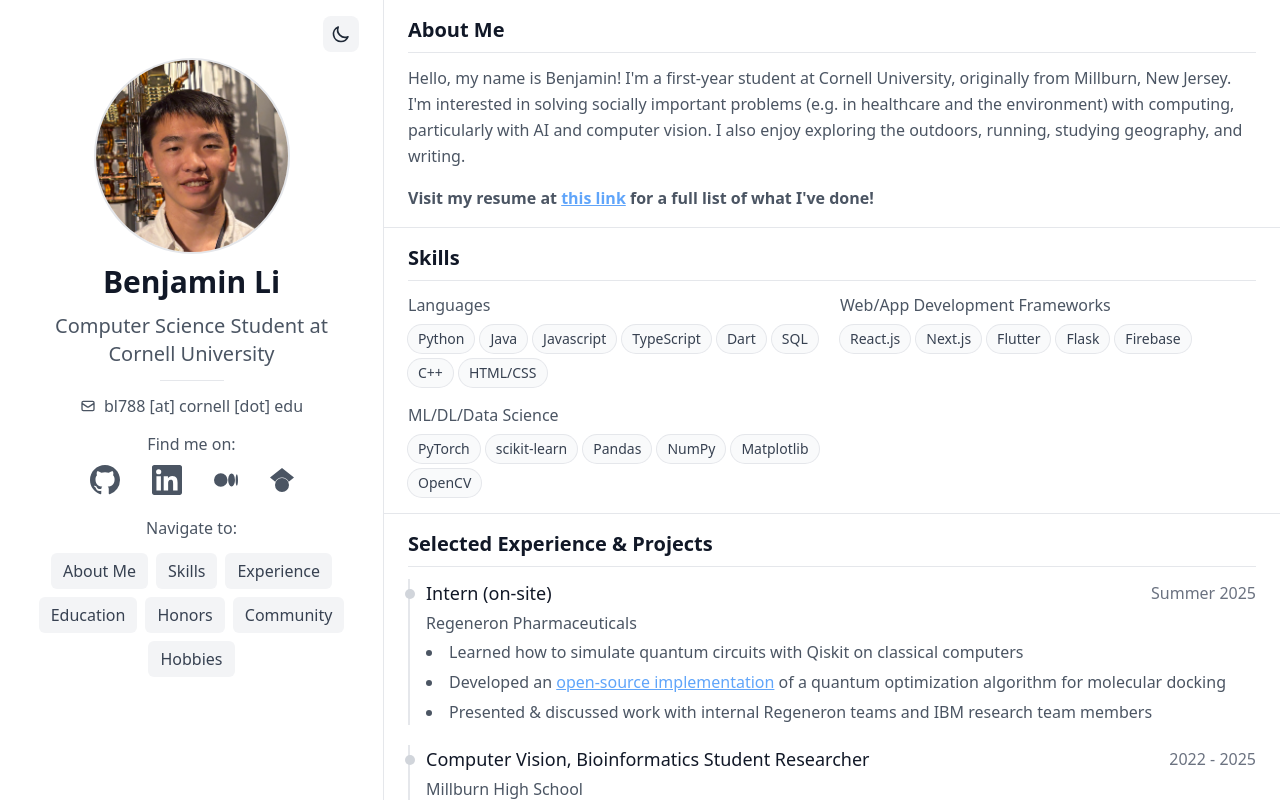
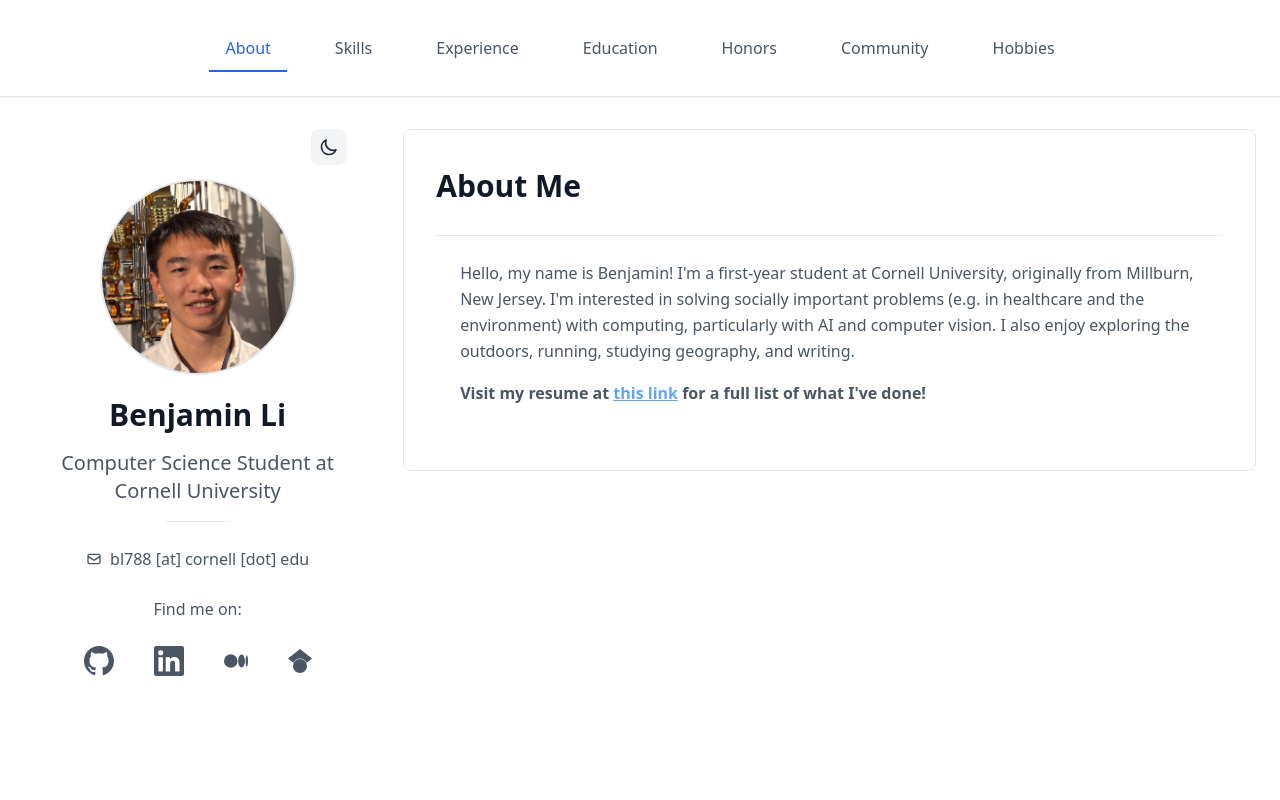
Before and after one commit to 25benjaminli/ben-website, a Next.js app: page / in a window 1280 px wide. Shown: the top 800 px of the page. Built offline with nearby package versions, Linux system fonts and the light colour scheme.

Commit message:
update layout

```diff
--- /dev/null
+++ b/app/components/Layout.tsx
@@ -0,0 +1,48 @@
+'use client';
+
+import { ReactNode } from 'react';
+import ProfileSection from './ProfileSection';
+import Navigation from './Navigation';
+
+interface LayoutProps {
+    children: ReactNode;
+    title: string;
+    currentSection: string;
+    onSectionChange: (section: string) => void;
+}
+
+const Layout = ({ children, title, currentSection, onSectionChange }: LayoutProps) => {
+    return (
+        <div className="min-h-screen bg-white dark:bg-gray-900">
+            <Navigation currentSection={currentSection} onSectionChange={onSectionChange} />
+
+            <main className="max-w-7xl mx-auto">
+                <div className="grid grid-cols-1 lg:grid-cols-10 gap-8 px-6 py-8">
+                    {/* Left Column - Profile */}
+                    <div className="lg:col-span-3">
+                        <div className="lg:sticky lg:top-24">
+                            <ProfileSection />
+                        </div>
+                    </div>
+
+                    {/* Right Column - Content */}
+                    <div className="lg:col-span-7">
+                        <div className="bg-white dark:bg-gray-900 rounded-lg border border-gray-200 dark:border-gray-800">
+                            <div className="pt-8 pb-4 px-8">
+                                <h1 className="text-3xl font-bold text-gray-900 dark:text-white mb-6 leading-relaxed">
+                                    {title}
+                                </h1>
+                                <div className="h-px w-full bg-gray-200 dark:bg-gray-700" />
+                            </div>
+                            <div className="px-8 pb-12 leading-relaxed text-gray-700 dark:text-gray-300">
+                                {children}
+                            </div>
+                        </div>
+                    </div>
+                </div>
+            </main>
+        </div>
+    );
+};
+
+export default Layout;
--- /dev/null
+++ b/app/components/Navigation.tsx
@@ -0,0 +1,88 @@
+'use client';
+
+interface NavigationProps {
+    currentSection: string;
+    onSectionChange: (section: string) => void;
+}
+
+const Navigation = ({ currentSection, onSectionChange }: NavigationProps) => {
+    const navigationItems = [
+        { key: 'about', label: 'About' },
+        { key: 'skills', label: 'Skills' },
+        { key: 'experience', label: 'Experience' },
+        { key: 'education', label: 'Education' },
+        { key: 'honors', label: 'Honors' },
+        { key: 'community', label: 'Community' },
+        { key: 'hobbies', label: 'Hobbies' }
+    ];
+
+    return (
+        <nav className="sticky top-0 z-50 bg-white dark:bg-gray-900 border-b border-gray-200 dark:border-gray-700 shadow-sm">
+            <div className="max-w-7xl mx-auto px-4 sm:px-6">
+                <div className="flex justify-center py-4 sm:py-6">
+                    {/* Desktop Navigation */}
+                    <div className="hidden sm:flex space-x-8">
+                        {navigationItems.map((item) => (
+                            <button
+                                key={item.key}
+                                onClick={() => onSectionChange(item.key)}
+                                className={`
+                                    relative px-4 py-3 text-base font-medium transition-all duration-300 ease-in-out group
+                                    ${currentSection === item.key
+                                        ? 'text-blue-600 dark:text-blue-400'
+                                        : 'text-gray-600 dark:text-gray-400 hover:text-blue-600 dark:hover:text-blue-400'
+                                    }
+                                `}
+                            >
+                                {item.label}
+                                {/* Active underline */}
+                                <span
+                                    className={`
+                                        absolute bottom-0 left-0 h-0.5 bg-blue-600 dark:bg-blue-400 transition-all duration-300 ease-in-out
+                                        ${currentSection === item.key ? 'w-full' : 'w-0'}
+                                    `}
+                                />
+                                {/* Hover underline - only show when not active */}
+                                {currentSection !== item.key && (
+                                    <span
+                                        className="absolute bottom-0 left-0 h-0.5 w-0 bg-blue-600 dark:bg-blue-400 transition-all duration-300 ease-in-out group-hover:w-full"
+                                    />
+                                )}
+                            </button>
+                        ))}
+                    </div>
+
+                    {/* Mobile Navigation - Horizontal Scroll */}
+                    <div className="sm:hidden w-full">
+                        <div className="flex space-x-6 overflow-x-auto scrollbar-hide px-4">
+                            {navigationItems.map((item) => (
+                                <button
+                                    key={item.key}
+                                    onClick={() => onSectionChange(item.key)}
+                                    className={`
+                                        relative flex-shrink-0 px-3 py-3 text-sm font-medium transition-all duration-300 ease-in-out whitespace-nowrap
+                                        ${currentSection === item.key
+                                            ? 'text-blue-600 dark:text-blue-400'
+                                            : 'text-gray-600 dark:text-gray-400'
+                                        }
+                                    `}
+                                >
+                                    {item.label}
+                                    {/* Mobile underline */}
+                                    <span
+                                        className={`
+                                            absolute bottom-0 left-0 h-0.5 bg-blue-600 dark:bg-blue-400 transition-all duration-300 ease-in-out
+                                            ${currentSection === item.key ? 'w-full' : 'w-0'}
+                                        `}
+                                    />
+                                </button>
+                            ))}
+                        </div>
+                    </div>
+                </div>
+            </div>
+        </nav>
+    );
+};
+
+export default Navigation;
--- a/app/components/ProfileSection.tsx
+++ b/app/components/ProfileSection.tsx
@@ -1,64 +1,50 @@
 import Image from 'next/image';
 import { ThemeToggle } from './ThemeToggle';
 
-interface ProfileSectionProps {
-	scrollToSection: (sectionId: string) => void;
-}
-
-const ProfileSection = ({ scrollToSection }: ProfileSectionProps) => {
-	const navigationItems = [
-		{ key: 'about', label: 'About Me' },
-		{ key: 'skills', label: 'Skills' },
-		{ key: 'experience', label: 'Experience' },
-		{ key: 'education', label: 'Education' },
-		{ key: 'honors', label: 'Honors' },
-		{ key: 'community', label: 'Community' },
-		{ key: 'hobbies', label: 'Hobbies' }
-	];
-
+const ProfileSection = () => {
 	return (
 		<div className="w-full pb-8 pt-1 md:py-0 bg-white dark:bg-gray-900 px-6 sm:pt-0">
 				{/* Theme Toggle Button */}
-				<div className="flex justify-end mb-2">
+				<div className="flex justify-end mb-4">
 					<ThemeToggle />
 				</div>
 
-				<div className="space-y-3 text-center">
+				<div className="space-y-6 text-center">
 				<div className="relative w-32 md:w-48 h-32 md:h-48 mx-auto">
 					<div className="relative w-full h-full rounded-full overflow-hidden ring-2 ring-gray-200 dark:ring-gray-700">
 						<Image src="/portrait.jpg" alt="Profile" fill className="object-cover" priority />
 					</div>
 				</div>
 
-				<div className="space-y-3">
-					<h1 className="text-2xl md:text-3xl font-bold text-gray-900 dark:text-white">Benjamin Li</h1>
-					<h2 className="text-lg md:text-xl text-gray-600 dark:text-gray-400">Computer Science Student at Cornell University</h2>
-					<div className="h-px w-16 bg-gray-200 dark:bg-gray-700 mx-auto my-3" />
+				<div className="space-y-4">
+					<h1 className="text-2xl md:text-3xl font-bold text-gray-900 dark:text-white leading-relaxed">Benjamin Li</h1>
+					<h2 className="text-lg md:text-xl text-gray-600 dark:text-gray-400 leading-relaxed">Computer Science Student at Cornell University</h2>
+					<div className="h-px w-16 bg-gray-200 dark:bg-gray-700 mx-auto my-4" />
 				</div>
 
 				{/* Contact Info */}
-				<div className="flex items-center justify-center space-x-2 mt-2">
+				<div className="flex items-center justify-center space-x-2 mt-4">
 					<svg className="w-4 h-4 text-gray-600 dark:text-gray-400" viewBox="0 0 24 24" fill="none" stroke="currentColor" strokeWidth="2">
 						<path d="M3 8l7.89 5.26a2 2 0 002.22 0L21 8M5 19h14a2 2 0 002-2V7a2 2 0 00-2-2H5a2 2 0 00-2 2v10a2 2 0 002 2z" />
 					</svg>
-					<p>
+					<p className="leading-relaxed">
 						bl788 [at] cornell [dot] edu
 					</p>
 				</div>
 
-				<div className="flex items-center justify-center space-y-4 mt-4">
+				<div className="flex items-center justify-center space-y-6 mt-6">
 
 					{/* Social Links */}
 					<div>
-						<p>
+						<p className="mb-4 leading-relaxed">
 							Find me on:
 						</p>
-						<div className="flex items-center space-x-4">
+						<div className="flex items-center justify-center space-x-6">
 							<a
 								href="https://github.com/25benjaminli"
 								target="_blank"
 								rel="noopener noreferrer"
-								className="p-2 text-gray-600 dark:text-gray-400 hover:text-gray-900 dark:hover:text-white"
+								className="p-2 text-gray-600 dark:text-gray-400 hover:text-gray-900 dark:hover:text-white transition-colors"
 							>
 								<svg viewBox="0 0 24 24" width="30" height="30" fill="currentColor">
 									<path d="M12 0C5.37 0 0 5.37 0 12c0 5.31 3.435 9.795 8.205 11.385.6.105.825-.255.825-.57 0-.285-.015-1.23-.015-2.235-3.015.555-3.795-.735-4.035-1.41-.135-.345-.72-1.41-1.23-1.695-.42-.225-1.02-.78-.015-.795.945-.015 1.62.87 1.845 1.23 1.08 1.815 2.805 1.305 3.495.99.105-.78.42-1.305.765-1.605-2.67-.3-5.46-1.335-5.46-5.925 0-1.305.465-2.385 1.23-3.225-.12-.3-.54-1.53.12-3.18 0 0 1.005-.315 3.3 1.23.96-.27 1.98-.405 3-.405s2.04.135 3 .405c2.295-1.56 3.3-1.23 3.3-1.23.66 1.65.24 2.88.12 3.18.765.84 1.23 1.905 1.23 3.225 0 4.605-2.805 5.625-5.475 5.925.435.375.81 1.095.81 2.22 0 1.605-.015 2.895-.015 3.3 0 .315.225.69.825.57A12.02 12.02 0 0024 12c0-6.63-5.37-12-12-12z" />
@@ -68,7 +54,7 @@ const ProfileSection = ({ scrollToSection }: ProfileSectionProps) => {
 								href="https://www.linkedin.com/in/benjamin-li-613a16230/"
 								target="_blank"
 								rel="noopener noreferrer"
-								className="p-2 text-gray-600 dark:text-gray-400 hover:text-gray-900 dark:hover:text-white"
+								className="p-2 text-gray-600 dark:text-gray-400 hover:text-gray-900 dark:hover:text-white transition-colors"
 							>
 								<svg viewBox="0 0 24 24" width="30" height="30" fill="currentColor">
 									<path d="M20.447 20.452h-3.554v-5.569c0-1.328-.027-3.037-1.852-3.037-1.853 0-2.136 1.445-2.136 2.939v5.667H9.351V9h3.414v1.561h.046c.477-.9 1.637-1.85 3.37-1.85 3.601 0 4.267 2.37 4.267 5.455v6.286zM5.337 7.433a2.062 2.062 0 01-2.063-2.065 2.064 2.064 0 112.063 2.065zm1.782 13.019H3.555V9h3.564v11.452zM22.225 0H1.771C.792 0 0 .774 0 1.729v20.542C0 23.227.792 24 1.771 24h20.451C23.2 24 24 23.227 24 22.271V1.729C24 .774 23.2 0 22.222 0h.003z" />
@@ -79,7 +65,7 @@ const ProfileSection = ({ scrollToSection }: ProfileSectionProps) => {
 								href="https://medium.com/@25benjaminli/"
 								target="_blank"
 								rel="noopener noreferrer"
-								className="p-2 text-gray-600 dark:text-gray-400 hover:text-gray-900 dark:hover:text-white"
+								className="p-2 text-gray-600 dark:text-gray-400 hover:text-gray-900 dark:hover:text-white transition-colors"
 							>
 								<svg viewBox="0 0 24 24" width="24" height="24" fill="currentColor">
 									<path d="M13.54 12a6.8 6.8 0 01-6.77 6.82A6.8 6.8 0 010 12a6.8 6.8 0 016.77-6.82A6.8 6.8 0 0113.54 12zM20.96 12c0 3.54-1.51 6.42-3.38 6.42-1.87 0-3.39-2.88-3.39-6.42s1.52-6.42 3.39-6.42 3.38 2.88 3.38 6.42M24 12c0 3.17-.53 5.75-1.19 5.75-.66 0-1.19-2.58-1.19-5.75s.53-5.75 1.19-5.75S24 8.83 24 12z"/>
@@ -90,7 +76,7 @@ const ProfileSection = ({ scrollToSection }: ProfileSectionProps) => {
 								href="https://scholar.google.com/citations?user=JRj8RfIAAAAJ&hl=en"
 								target="_blank"
 								rel="noopener noreferrer"
-								className="p-2 text-gray-600 dark:text-gray-400 hover:text-gray-900 dark:hover:text-white"
+								className="p-2 text-gray-600 dark:text-gray-400 hover:text-gray-900 dark:hover:text-white transition-colors"
 							>
 								<svg viewBox="0 0 24 24" width="24" height="24" fill="currentColor">
 									<path d="M5.242 13.769L0 9.5 12 0l12 9.5-5.242 4.269C17.548 11.249 14.978 9.5 12 9.5c-2.977 0-5.548 1.748-6.758 4.269zM12 10a7 7 0 1 0 0 14 7 7 0 0 0 0-14z"/>
@@ -99,22 +85,6 @@ const ProfileSection = ({ scrollToSection }: ProfileSectionProps) => {
 						</div>
 					</div>
 				</div>
-
-				{/* Navigation Buttons */}
-				<div className="space-y-3 mt-5">
-					<p>Navigate to:</p>
-					<div className="flex flex-wrap gap-2 justify-center">
-						{navigationItems.map((item) => (
-							<button
-								key={item.key}
-								onClick={() => scrollToSection(item.key)}
-								className="px-3 py-1.5 rounded-md text-base font-medium transition-colors bg-gray-100 dark:bg-gray-800 text-gray-700 dark:text-gray-300 hover:bg-gray-200 dark:hover:bg-gray-700"
-							>
-								{item.label}
-							</button>
-						))}
-					</div>
-				</div>
 			</div>
 		</div>
 	);
--- a/app/page.tsx
+++ b/app/page.tsx
@@ -1,105 +1,76 @@
 'use client';
 
-import ProfileSection from './components/ProfileSection';
+import { useState, useEffect } from 'react';
+import { useSearchParams, useRouter } from 'next/navigation';
+import Layout from './components/Layout';
+import AboutSection from './components/AboutSection';
 import SkillsSection from './components/SkillsSection';
 import ExperienceSection from './components/ExperienceSection';
-import HobbiesSection from './components/HobbiesSection';
 import EducationSection from './components/EducationSection';
 import HonorsSection from './components/HonorsSection';
-import AboutSection from './components/AboutSection';
 import CommunitySection from './components/CommunitySection';
+import HobbiesSection from './components/HobbiesSection';
 
-export default function Website() {
-    const scrollToSection = (sectionId: string) => {
-        const element = document.getElementById(sectionId);
-        if (element) {
-            element.scrollIntoView({ behavior: 'smooth' });
+export default function HomePage() {
+    const searchParams = useSearchParams();
+    const router = useRouter();
+    const [currentSection, setCurrentSection] = useState('about');
+
+    useEffect(() => {
+        const section = searchParams.get('section') || 'about';
+        setCurrentSection(section);
+    }, [searchParams]);
+
+    const handleSectionChange = (section: string) => {
+        setCurrentSection(section);
+        router.push(`/?section=${section}`);
+    };
+
+    const renderCurrentSection = () => {
+        switch (currentSection) {
+            case 'skills':
+                return <SkillsSection />;
+            case 'experience':
+                return <ExperienceSection />;
+            case 'education':
+                return <EducationSection />;
+            case 'honors':
+                return <HonorsSection />;
+            case 'community':
+                return <CommunitySection />;
+            case 'hobbies':
+                return <HobbiesSection />;
+            default:
+                return <AboutSection />;
+        }
+    };
+
+    const getSectionTitle = () => {
+        switch (currentSection) {
+            case 'skills':
+                return 'Skills';
+            case 'experience':
+                return 'Selected Experience & Projects';
+            case 'education':
+                return 'Education';
+            case 'honors':
+                return 'Selected Honors';
+            case 'community':
+                return 'Community Involvement';
+            case 'hobbies':
+                return 'Hobbies';
+            default:
+                return 'About Me';
         }
     };
 
     return (
-        <main className="min-h-screen bg-white dark:bg-gray-900 pb-16 sm:pb-0">
-            <div className="grid grid-cols-1 lg:grid-cols-10">
-                {/* Left Column - Profile */}
-                <div className="lg:col-span-3 lg:border-r border-gray-200 dark:border-gray-800 pb-4 lg:pb-0">
-					<div className="lg:sticky lg:top-2 lg:pt-2">
-						<ProfileSection scrollToSection={scrollToSection} />
-					</div>
-				</div>
-
-                {/* Right Column - All Sections */}
-                <div className="lg:col-span-7 flex flex-col min-h-screen">
-                    <div id="about" className="border-b border-gray-200 dark:border-gray-800">
-                        <div className="pt-4 pb-1 px-6">
-                            <h3 className="text-xl font-semibold text-gray-900 dark:text-white">
-                                About Me
-                            </h3>
-                            <div className="h-px w-full bg-gray-200 dark:bg-gray-700 mt-2" />
-                        </div>
-                        <AboutSection />
-                    </div>
-
-                    <div id="skills" className="border-b border-gray-200 dark:border-gray-800">
-                        <div className="pt-4 pb-1 px-6">
-                            <h3 className="text-xl font-semibold text-gray-900 dark:text-white">
-                                Skills
-                            </h3>
-                            <div className="h-px w-full bg-gray-200 dark:bg-gray-700 mt-2" />
-                        </div>
-                        <SkillsSection />
-                    </div>
-
-                    <div id="experience" className="border-b border-gray-200 dark:border-gray-800">
-                        <div className="pt-4 pb-1 px-6">
-                            <h3 className="text-xl font-semibold text-gray-900 dark:text-white">
-                                Selected Experience & Projects
-                            </h3>
-                            <div className="h-px w-full bg-gray-200 dark:bg-gray-700 mt-2" />
-                        </div>
-                        <ExperienceSection />
-                    </div>
-
-                    <div id="education" className="border-b border-gray-200 dark:border-gray-800">
-                        <div className="pt-4 pb-1 px-6">
-                            <h3 className="text-xl font-semibold text-gray-900 dark:text-white">
-                                Education
-                            </h3>
-                            <div className="h-px w-full bg-gray-200 dark:bg-gray-700 mt-2" />
-                        </div>
-                        <EducationSection />
-                    </div>
-
-                    <div id="honors" className="border-b border-gray-200 dark:border-gray-800">
-                        <div className="pt-4 pb-1 px-6">
-                            <h3 className="text-xl font-semibold text-gray-900 dark:text-white">
-                                Selected Honors
-                            </h3>
-                            <div className="h-px w-full bg-gray-200 dark:bg-gray-700 mt-2" />
-                        </div>
-                        <HonorsSection />
-                    </div>
-
-                    <div id="community" className="border-b border-gray-200 dark:border-gray-800">
-                        <div className="pt-4 pb-1 px-6">
-                            <h3 className="text-xl font-semibold text-gray-900 dark:text-white">
-                                Community Involvement
-                            </h3>
-                            <div className="h-px w-full bg-gray-200 dark:bg-gray-700 mt-2" />
-                        </div>
-                        <CommunitySection />
-                    </div>
-
-                    <div id="hobbies" className="border-b border-gray-200 dark:border-gray-800">
-                        <div className="pt-4 pb-1 px-6">
-                            <h3 className="text-xl font-semibold text-gray-900 dark:text-white">
-                                Hobbies
-                            </h3>
-                            <div className="h-px w-full bg-gray-200 dark:bg-gray-700 mt-2" />
-                        </div>
-                        <HobbiesSection />
-                    </div>
-                </div>
-            </div>
-        </main>
+        <Layout
+            title={getSectionTitle()}
+            currentSection={currentSection}
+            onSectionChange={handleSectionChange}
+        >
+            {renderCurrentSection()}
+        </Layout>
     );
 }
```
Also changed, not shown: app/globals.css (+10 -0 lines).
